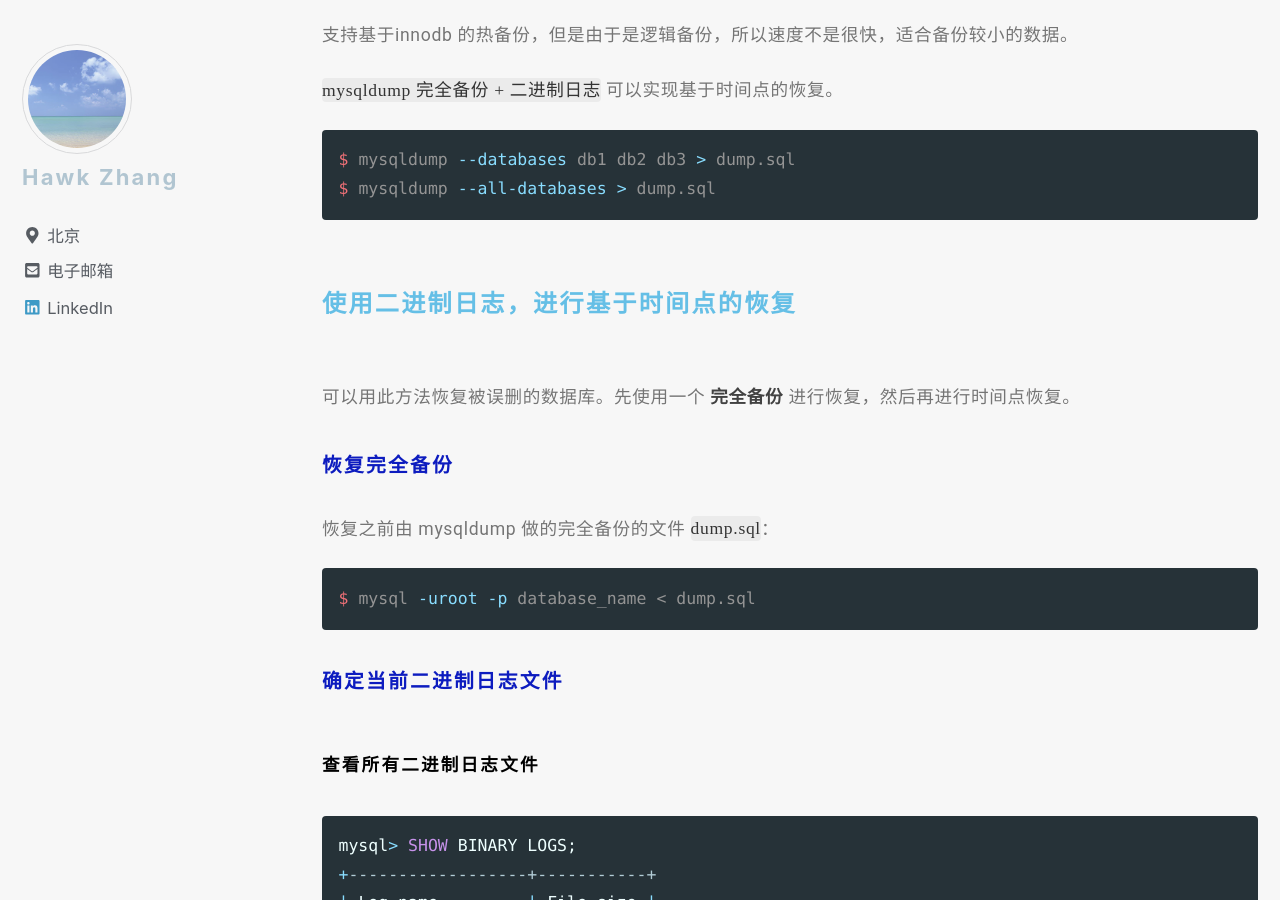
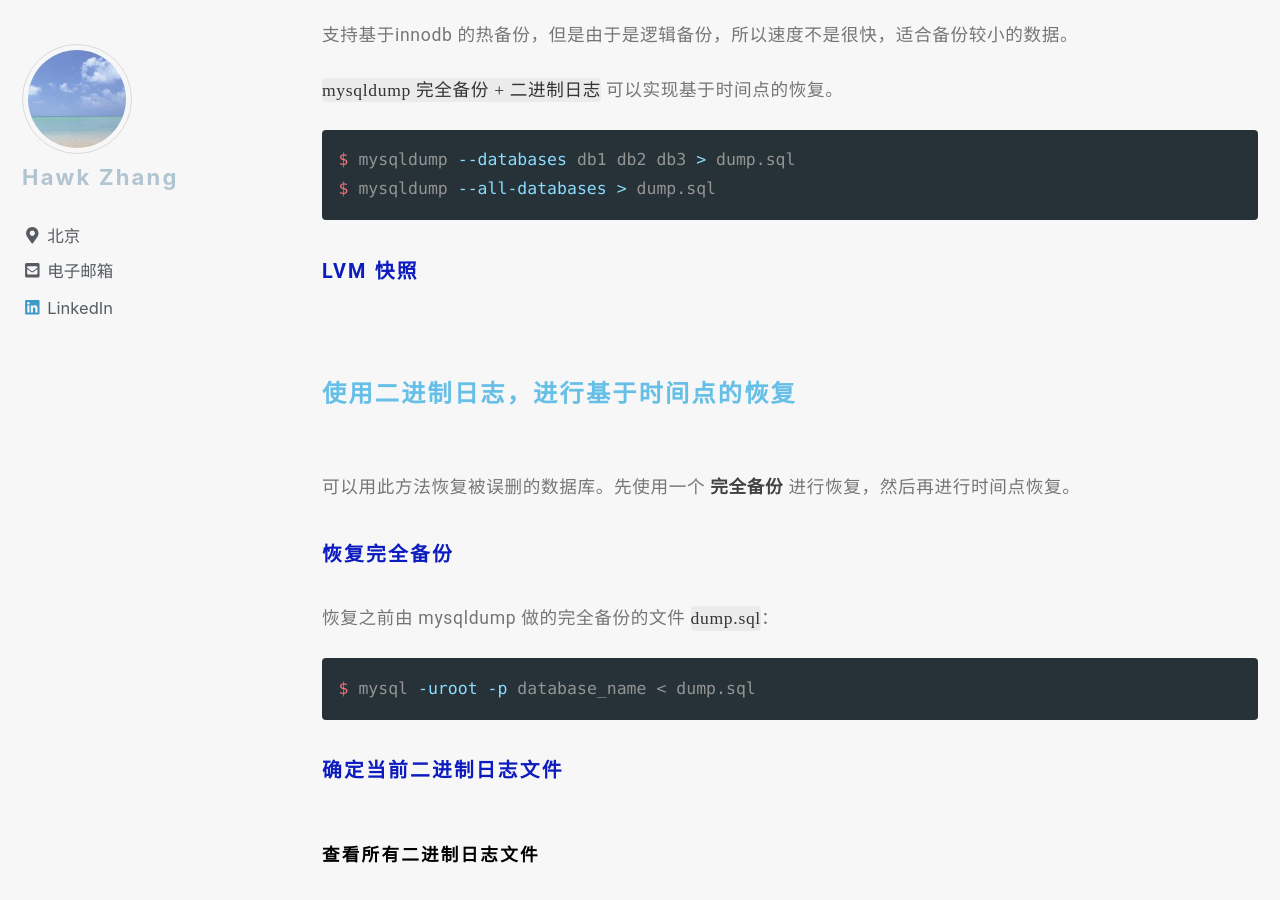
Before and after one commit to narru888/linotes_note, a Jekyll site: the page built from _posts/cheatsheet/2017-05-01-db.md, in a window 1280 px wide and 900 px high, scrolled down 5660 px. Built offline with Jekyll 4.4.1, drawn with Linux system fonts in a browser that asks for light colours; nearby versions of some CDN libraries; a script that is not in the unit is left out.

Commit message:
update on 2018-12-09 18:45:01 CST

````diff
--- a/_posts/cheatsheet/2017-05-01-db.md
+++ b/_posts/cheatsheet/2017-05-01-db.md
@@ -223,6 +223,10 @@ $ mysqldump --databases db1 db2 db3 > dump.sql
 $ mysqldump --all-databases > dump.sql
 ```
 
+##### LVM 快照
+
+
+
 
 
 
````
